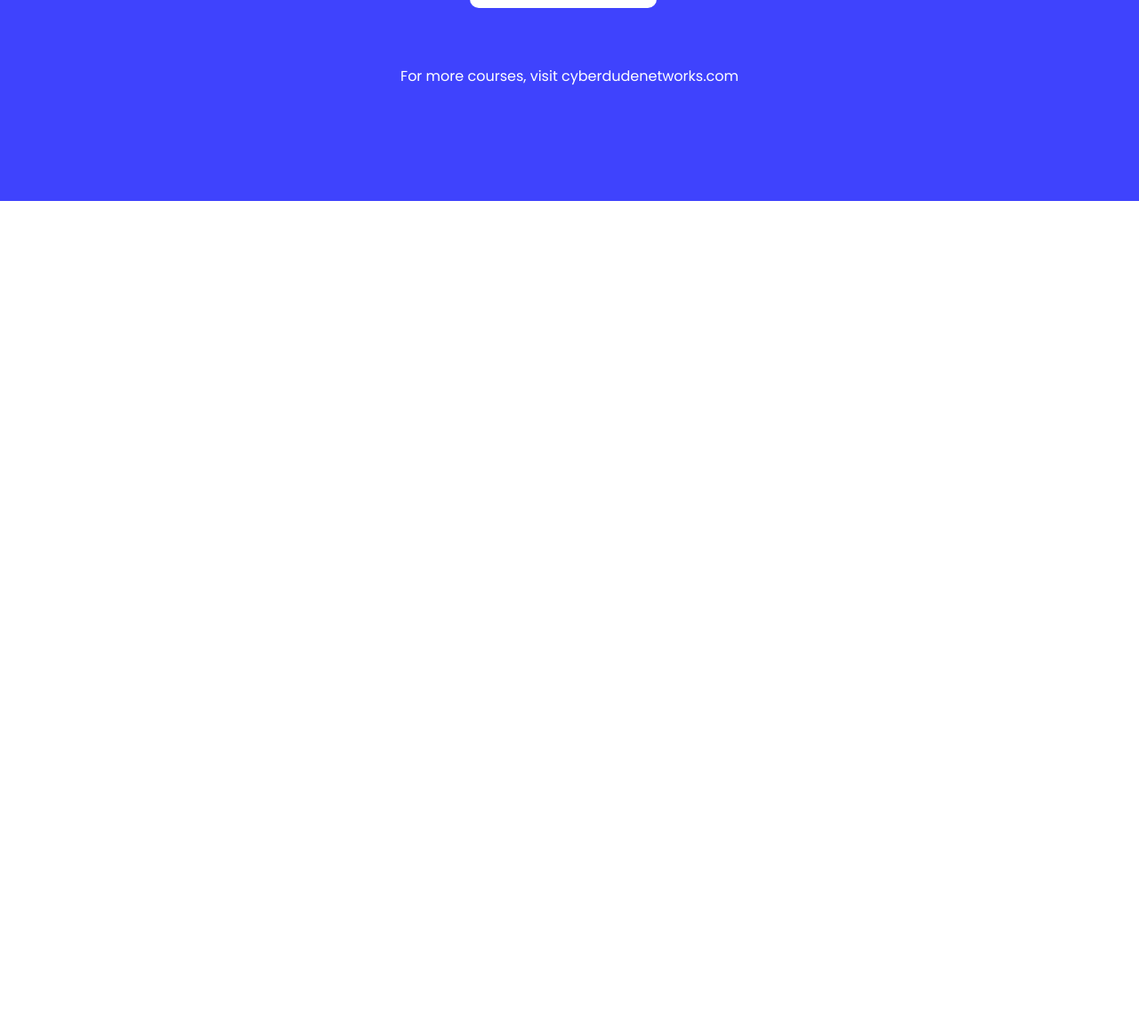
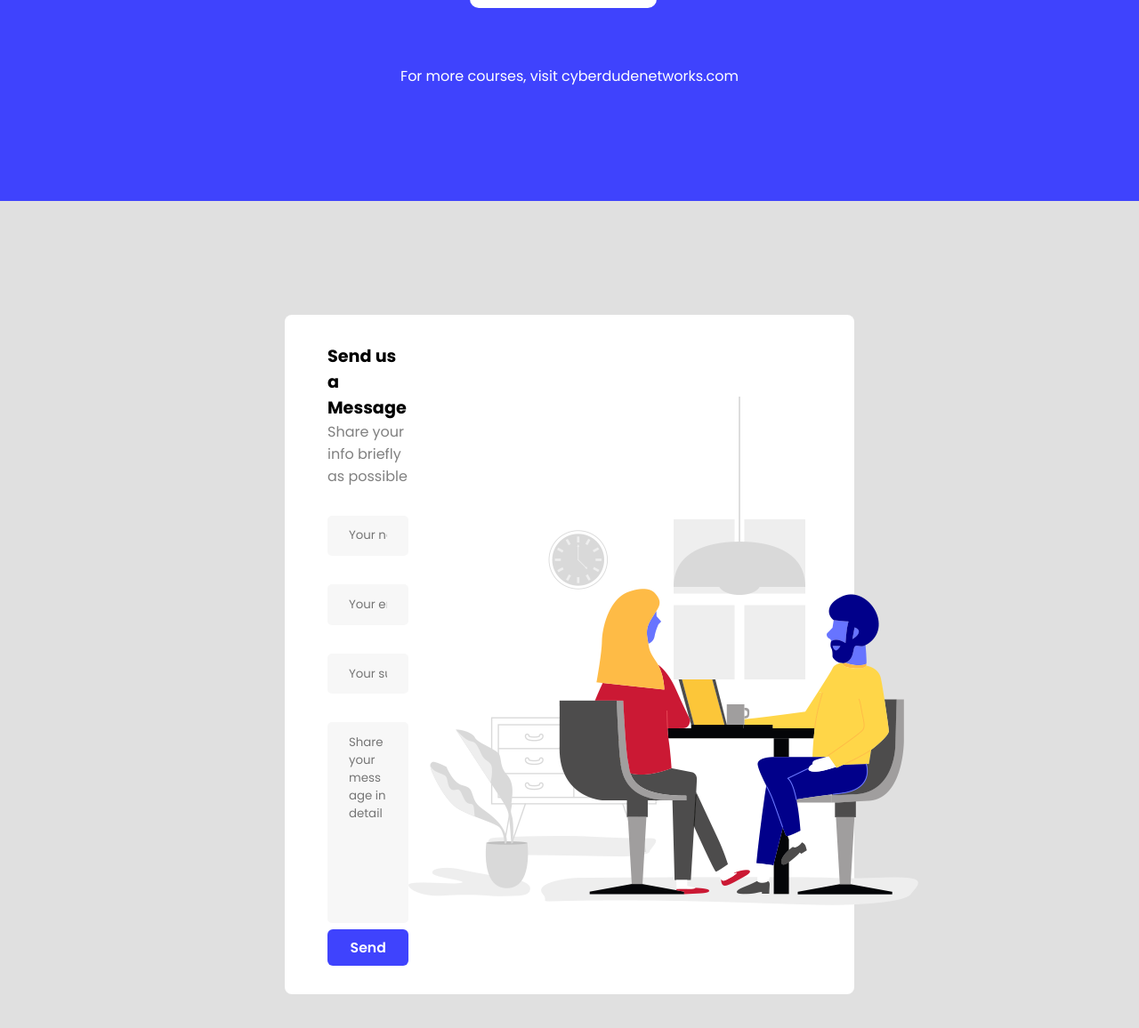
Before and after one commit to Ramkumar2542/simple-landing, a plain HTML site: page index.html in a window 1280 px wide. Shown: the part 4125-5281 px from the top of the page at 89% size. Before the commit the page ends 4351 px from the top, so only its background shows below. Drawn offline with Linux system fonts and the light colour scheme; a web font is replaced by a local one.

Commit message:
Feature Contact

```diff
--- a/assets/scss/components/_button.scss
+++ b/assets/scss/components/_button.scss
@@ -10,6 +10,10 @@
     outline: none;
     color: #fff;
     display: inline-block;
+    &--primary {
+        @extend .btn;
+        background-color: map-get($theme-color, "primary");
+    }
     &:hover{
         background-color: map-get(var.$theme-color,'primary-hover');
         color: #fff;
--- /dev/null
+++ b/assets/scss/components/_forms.scss
@@ -0,0 +1,16 @@
+@use "../abstract/variable" as var;
+.form-control {
+    padding: 0.8rem 1.5rem;
+    margin-top:2rem;
+    width: 100%;
+    background-color: rgb(247, 247, 247);
+    border: none;
+    border-radius: 5px;
+    outline: none;
+    &:focus {
+        border:2px solid map-get(var.$theme-color, "primary");
+    }
+}
+.resize-none {
+    resize: none;
+}
--- a/assets/scss/main.scss
+++ b/assets/scss/main.scss
@@ -13,6 +13,7 @@
 @import "./components/background_elements";
 @import "./components/button";
 @import "./components/badge";
+@import "./components/forms";
 
 
 //Pages
@@ -20,3 +21,4 @@
 @import "./pages/about";
 @import "./pages/roadmap";
 @import "./pages/courses";
+@import "./pages/contact";
--- /dev/null
+++ b/assets/scss/pages/_contact.scss
@@ -0,0 +1,21 @@
+.contact {
+    padding: 8rem 20rem;
+    background-color: rgb(224, 224, 224);
+    &--card {
+        background-color: #fff;
+        display: flex;
+        justify-content: space-between;
+        align-items: center;
+        padding: 2rem 3rem;
+        border-radius: 0.5rem;
+        &--form {
+            flex-grow: 1;
+            h4 {
+                font-size: 1.2rem;
+            }
+            p {
+                color: gray;
+            }
+        }
+    }
+}
--- a/index.html
+++ b/index.html
@@ -182,8 +182,8 @@
                   <h2>Learn CSS for Beginners</h2>
                   <p>
                     Websites without CSS will be boring right? In this course,
-                  learn to build web user interfaces with awesome css with clear
-                  explanations in Tamil. For more information click here
+                    learn to build web user interfaces with awesome css with
+                    clear explanations in Tamil. For more information click here
                   </p>
                 </div>
               </a>
@@ -201,8 +201,8 @@
                   <p>
                     Make interactive websites easily, you will be learning
                     javascript basics from start to end with practical
-                  applications and we gonna use this knowledge to build some UI
-                  with interactivity.
+                    applications and we gonna use this knowledge to build some
+                    UI with interactivity.
                   </p>
                 </div>
               </a>
@@ -214,6 +214,61 @@
           </p>
         </div>
       </section>
+      <section class="contact">
+        <div class="contact--card">
+          <form class="contact--card--form" action="#" method="POST">
+            <div class="contact--card--header">
+              <h4>Send us a Message</h4>
+              <p>Share your info briefly as possible</p>
+            </div>
+            <div >
+              <div>
+                <input
+                  class="form-control"
+                  type="text"
+                  name="name"
+                  placeholder="Your name"
+                  required
+                />
+              </div>
+              <div>
+                <input
+                  class="form-control"
+                  type="email"
+                  name="email"
+                  placeholder="Your email"
+                  required
+                />
+              </div>
+              <div>
+                <input
+                  class="form-control"
+                  type="text"
+                  name="subject"
+                  placeholder="Your subject"
+                  required
+                />
+              </div>
+              <div>
+                <textarea
+                  class="form-control resize-none"
+                  name="message"
+                  cols="30"
+                  rows="10"
+                  placeholder="Share your message in detail"
+                  required
+                ></textarea>
+              </div>
+              <div>
+                <button class="btn--primary">Send</button>
+              </div>
+            </div>
+          </form>
+          <div>
+            <img src="./assets/img/cyberdude-contact.png" alt="Contact" />
+          </div>
+        </div>
+      </section>
     </main>
     <!-- End Main -->
 
```
Also changed, not shown: assets/css/style.css, assets/img/cyberdude-contact.png (added), 1 other file. Lines whose indentation alone changed are shown as unchanged.
